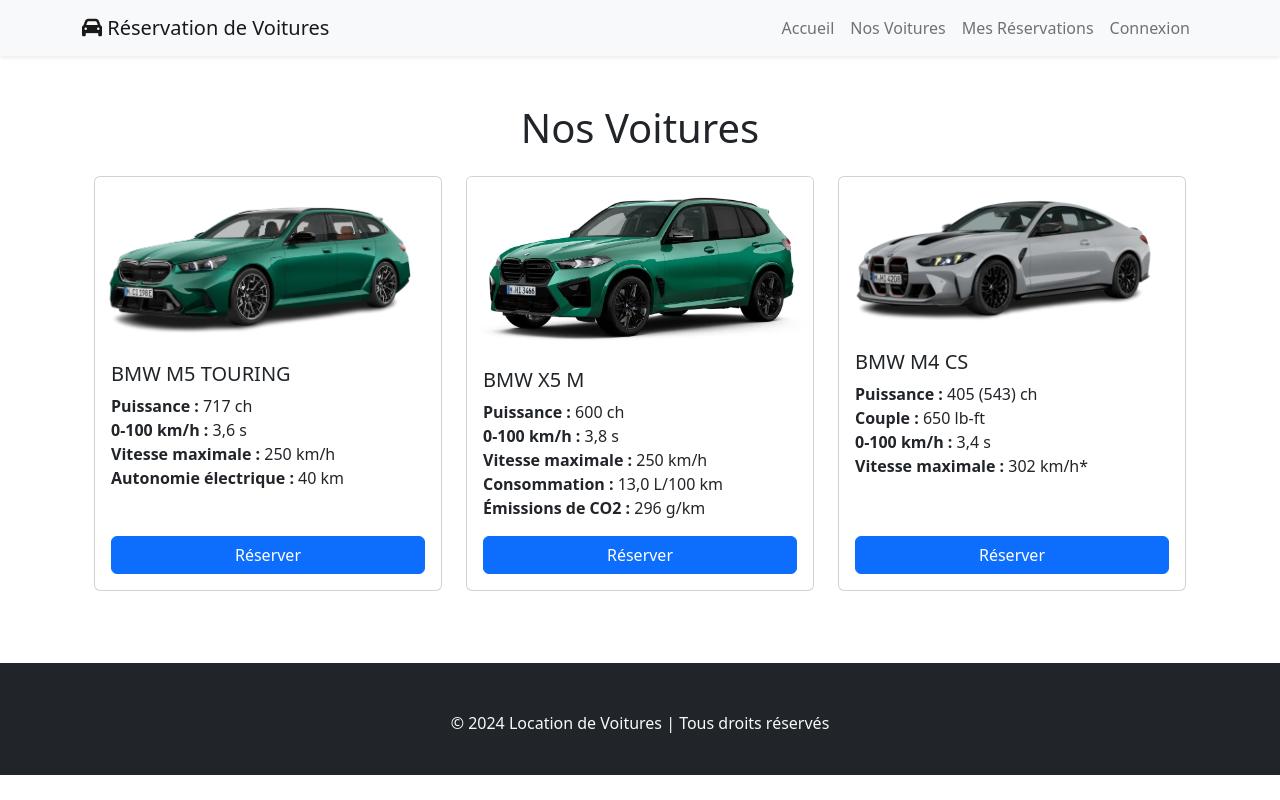
After one commit to 2434546/dajngoExplo, a Django app: page /voitures/ in a window 1280 px wide. The commit adds this page. Run offline with Django 5.2, Linux system fonts and the light colour scheme; some libraries are stand-ins or nearby versions.

Commit message:
version 2

```diff
--- /dev/null
+++ b/demo_project/demo_app/templates/liste_voitures.html
@@ -0,0 +1,61 @@
+{% extends 'base.html' %}
+{% block title %}Liste des Voitures BMW{% endblock %}
+
+{% block content %}
+{% load static %}
+
+<div class="container my-5">
+    <h1 class="mb-4 text-center">Nos Voitures</h1>
+    <div class="row">
+        <div class="col-md-4 mb-4 d-flex align-items-stretch">
+            <div class="card h-100">
+                <img src="{% static 'img/bmw_m5_touring.png' %}" class="card-img-top car-img" alt="BMW M5 TOURING">
+                <div class="card-body d-flex flex-column">
+                    <h5 class="card-title">BMW M5 TOURING</h5>
+                    <ul class="list-unstyled">
+                        <li><strong>Puissance :</strong> 717 ch</li>
+                        <li><strong>0-100 km/h :</strong> 3,6 s</li>
+                        <li><strong>Vitesse maximale :</strong> 250 km/h</li>
+                        <li><strong>Autonomie électrique :</strong> 40 km</li>
+                    </ul>
+                    <a href="{% url 'reservations' %}" class="btn btn-primary mt-auto">Réserver</a>
+                </div>
+            </div>
+        </div>
+
+        <div class="col-md-4 mb-4 d-flex align-items-stretch">
+            <div class="card h-100">
+                <img src="{% static 'img/bmw_x5_m.png' %}" class="card-img-top car-img" alt="BMW X5 M">
+                <div class="card-body d-flex flex-column">
+                    <h5 class="card-title">BMW X5 M</h5>
+                    <ul class="list-unstyled">
+                        <li><strong>Puissance :</strong> 600 ch</li>
+                        <li><strong>0-100 km/h :</strong> 3,8 s</li>
+                        <li><strong>Vitesse maximale :</strong> 250 km/h</li>
+                        <li><strong>Consommation :</strong> 13,0 L/100 km</li>
+                        <li><strong>Émissions de CO2 :</strong> 296 g/km</li>
+                    </ul>
+                    <a href="{% url 'reservations' %}" class="btn btn-primary mt-auto">Réserver</a>
+                </div>
+            </div>
+        </div>
+
+        <div class="col-md-4 mb-4 d-flex align-items-stretch">
+            <div class="card h-100">
+                <img src="{% static 'img/bmw_m4_cs.png' %}" class="card-img-top car-img" alt="BMW M4 CS">
+                <div class="card-body d-flex flex-column">
+                    <h5 class="card-title">BMW M4 CS</h5>
+                    <ul class="list-unstyled">
+                        <li><strong>Puissance :</strong> 405 (543) ch</li>
+                        <li><strong>Couple :</strong> 650 lb-ft</li>
+                        <li><strong>0-100 km/h :</strong> 3,4 s</li>
+                        <li><strong>Vitesse maximale :</strong> 302 km/h*</li>
+                    </ul>
+                    <a href="{% url 'reservations' %}" class="btn btn-primary mt-auto">Réserver</a>
+                </div>
+            </div>
+        </div>
+    </div>
+</div>
+
+{% endblock %}
--- a/demo_project/demo_app/urls.py
+++ b/demo_project/demo_app/urls.py
@@ -4,4 +4,7 @@
 
 urlpatterns = [
     path('', views.index_view.as_view(), name="index"),
+    path('login/', views.login_view.as_view(), name="login"),
+    path('reservations/', views.reservations_view.as_view(), name="reservations"),
+    path('voitures/', views.liste_voitures_view.as_view(), name="liste_voitures"),
 ]
--- a/demo_project/demo_app/views.py
+++ b/demo_project/demo_app/views.py
@@ -7,3 +7,15 @@
 class index_view(View):
     def get(self, request):
         return render(request, 'index.html')
+
+class login_view(View):
+    def get(self, request):
+        return render(request, 'login.html')
+
+class reservations_view(View):
+    def get(self, request):
+        return render(request, 'reservations.html')
+
+class liste_voitures_view(View):
+    def get(self, request):
+        return render(request, 'liste_voitures.html')
--- /dev/null
+++ b/demo_project/templates/base.html
@@ -0,0 +1,63 @@
+{% load static %}
+
+<!DOCTYPE html>
+<html lang="fr">
+<head>
+    <meta http-equiv="Content-Type" content="text/html; charset=utf-8" />
+    <meta http-equiv="X-UA-Compatible" content="IE=edge" />
+    <meta name="viewport" content="width=device-width, initial-scale=1.0">
+    <title>{% block title %}{% endblock %}</title>
+    <link rel="stylesheet" href="https://cdnjs.cloudflare.com/ajax/libs/bootstrap/5.2.3/css/bootstrap.min.css" />
+    <link rel="stylesheet" href="https://cdnjs.cloudflare.com/ajax/libs/font-awesome/6.4.0/css/all.min.css" />
+</head>
+<body>
+    <header>
+        <nav class="navbar navbar-expand-lg navbar-light bg-light shadow-sm">
+            <div class="container">
+                <a class="navbar-brand" href="{% url 'index' %}">
+                    <i class="fas fa-car"></i> Réservation de Voitures
+                </a>
+                <button class="navbar-toggler" type="button" data-bs-toggle="collapse" data-bs-target="#navbarNav" aria-controls="navbarNav" aria-expanded="false" aria-label="Toggle navigation">
+                    <span class="navbar-toggler-icon"></span>
+                </button>
+                <div class="collapse navbar-collapse" id="navbarNav">
+                    <ul class="navbar-nav ms-auto">
+                        <li class="nav-item">
+                            <a class="nav-link" href="{% url 'index' %}">Accueil</a>
+                        </li>
+                        <li class="nav-item">
+                            <a class="nav-link" href="{% url 'liste_voitures' %}">Nos Voitures</a>
+                        </li>
+                        <li class="nav-item">
+                            <a class="nav-link" href="{% url 'reservations' %}">Mes Réservations</a>
+                        </li>
+                        <li class="nav-item">
+                            <a class="nav-link" href="{% url 'login' %}">Connexion</a>
+                        </li>
+                    </ul>
+                </div>
+            </div>
+        </nav>
+    </header>
+
+    <main>
+        <div class="container my-5">
+            {% block content %}{% endblock %}
+        </div>
+    </main>
+
+    <footer class="bg-dark text-light py-4">
+        <div class="container">
+            <div class="row mt-4">
+                <div class="col-12 text-center">
+                    <p>&copy; 2024 Location de Voitures | Tous droits réservés</p>
+                </div>
+            </div>
+        </div>
+    </footer>
+
+    <script src="https://cdnjs.cloudflare.com/ajax/libs/jquery/3.6.3/jquery.min.js"></script>
+    <script src="https://cdnjs.cloudflare.com/ajax/libs/popper.js/2.11.6/umd/popper.min.js"></script>
+    <script src="https://cdnjs.cloudflare.com/ajax/libs/bootstrap/5.2.3/js/bootstrap.min.js"></script>
+</body>
+</html>
```
Also changed, not shown: demo_project/demo_app/templates/index.html (+48 -10 lines), demo_project/demo_app/templates/login.html (added, +11 -0 lines), demo_project/demo_app/templates/reservations.html (added, +11 -0 lines), demo_project/static/img/bmw_m4_cs.png (added), demo_project/static/img/bmw_m5_touring.png (added), demo_project/static/img/bmw_x5_m.png (added).
